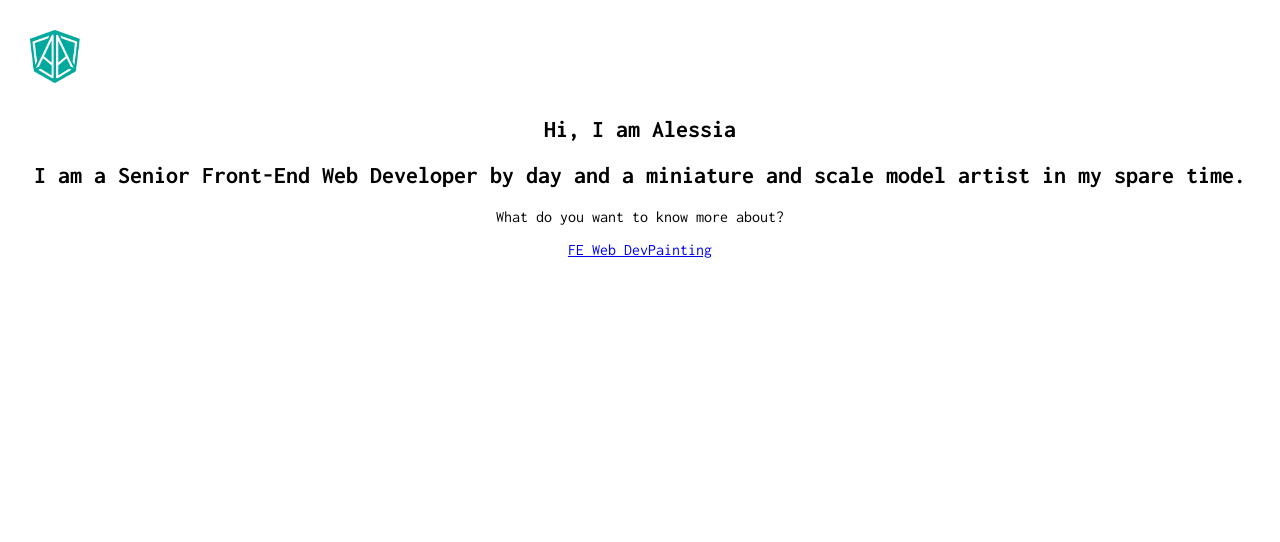
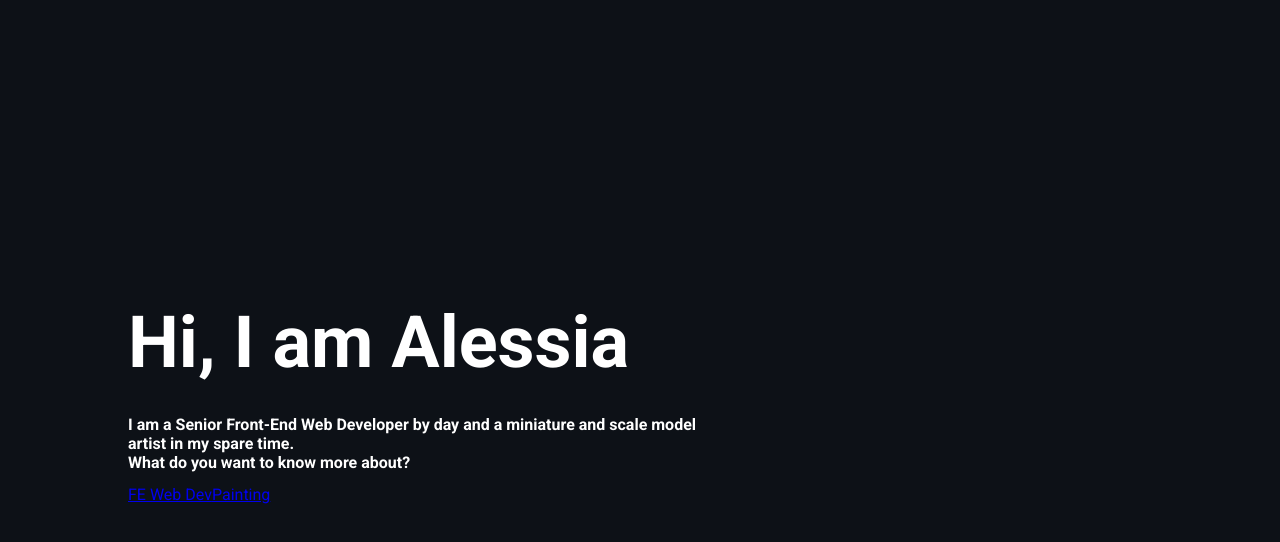
Before and after one commit to alessiaAmitrano/alessia-website, a React (Create React App) app: page / in a window 1280 px wide. Shown: the top 542 px of the page. Built offline with nearby package versions, Linux system fonts and the light colour scheme.

Commit message:
Add stylelint and lottie library

```diff
--- a/public/index.html
+++ b/public/index.html
@@ -27,7 +27,7 @@
     <link rel="preconnect" href="https://fonts.googleapis.com" />
     <link rel="preconnect" href="https://fonts.gstatic.com" crossorigin />
     <link
-      href="https://fonts.googleapis.com/css2?family=Inconsolata:wght@400;500;700&display=swap"
+      href="https://fonts.googleapis.com/css2?family=Roboto:wght@400;500;700&display=swap"
       rel="stylesheet"
     />
     <title>Alessia Amitrano Website</title>
--- a/src/App.scss
+++ b/src/App.scss
@@ -1,3 +1,4 @@
 .App {
-  text-align: center;
+  margin: 0 auto;
+  max-width: 1024px;
 }
--- a/src/App.tsx
+++ b/src/App.tsx
@@ -1,16 +1,14 @@
-import './App.scss';
-import Header from './components/Header';
 import { BrowserRouter as Router, Switch, Route } from 'react-router-dom';
 import Home from './pages/Home';
 import WebDevMain from './pages/WebDevMain';
 import PaintingMain from './pages/PaintingMain';
 import { ROUTES } from './shared/enums';
 import RouteError from './pages/RouteError';
+import './App.scss';
 
 function App() {
   return (
     <div className='App'>
-      <Header></Header>
       <Router>
         <Switch>
           <Route exact path={ROUTES.HOME}>
--- a/src/components/Header.scss
+++ b/src/components/Header.scss
@@ -1,4 +1,6 @@
 .App-header {
+  background-color: rgb(22,27,34);
+  padding: 10px 30px;
   text-align: left;
-  margin: 30px;
+  width: 100%;
 }
--- a/src/index.scss
+++ b/src/index.scss
@@ -1,9 +1,12 @@
 body {
-  margin: 0;
-  font-family: 'Inconsolata', monospace;
+  background-color: rgb(13,17,23);
+  color: white;
+  font-family: 'Roboto', sans-serif;
   -webkit-font-smoothing: antialiased;
   -moz-osx-font-smoothing: grayscale;
   height: 100vh;
+  margin: 0;
+  text-rendering: optimizeLegibility;
 }
 
 code {
--- /dev/null
+++ b/src/pages/Home.scss
@@ -0,0 +1,13 @@
+.Home-hello {
+  margin-top: 300px;
+  max-width: 600px;
+
+  h1{
+    font-size: 72px;
+    margin-bottom: 30px;
+  }
+
+  h2 {
+    font-size: 1em;
+  }
+}
--- a/src/pages/Home.tsx
+++ b/src/pages/Home.tsx
@@ -1,15 +1,19 @@
 import { Link } from 'react-router-dom';
 import { ROUTES } from '../shared/enums';
+import './Home.scss';
+
 
 function Home() {
   return (
-    <section className='App-home'>
-      <h1 className='App-home__h1'>Hi, I am Alessia</h1>
-      <h2 className='App-home__h2'>
+    <section className='Home'>
+      <div className='Home-hello'>
+      <h1 className='Home-h1'>Hi, I am Alessia</h1>
+      <h2 className='Home-h2'>
         I am a Senior Front-End Web Developer by day and a miniature and scale
-        model artist in my spare time.
+        model artist in my spare time.<br/>
+        What do you want to know more about?
       </h2>
-      <p> What do you want to know more about?</p>
+      </div>
       <Link to={ROUTES.WEB_DEV}>FE Web Dev</Link>
       <Link to={ROUTES.MINI_PAINTING}>Painting</Link>
     </section>
--- a/src/pages/PaintingMain.tsx
+++ b/src/pages/PaintingMain.tsx
@@ -1,5 +1,12 @@
+import Header from '../components/Header';
+
 function PaintingMain() {
-  return <div>Painting Main</div>
+  return (
+    <>
+      <Header></Header>
+      <div>Painting Main</div>
+    </>
+  );
 }
 
 export default PaintingMain;
--- a/src/pages/WebDevMain.tsx
+++ b/src/pages/WebDevMain.tsx
@@ -1,5 +1,12 @@
+import Header from '../components/Header';
+
 function WebDevMain() {
-  return <div> Web Dev Main</div>
+  return (
+    <>
+      <Header></Header>
+      <div>Dev Main</div>
+    </>
+  );
 }
 
 export default WebDevMain;
```
Also changed, not shown: package.json (+9 -2 lines), .stylelintrc.json (added), 1 other file (tests, documents, lock files or other folders).
